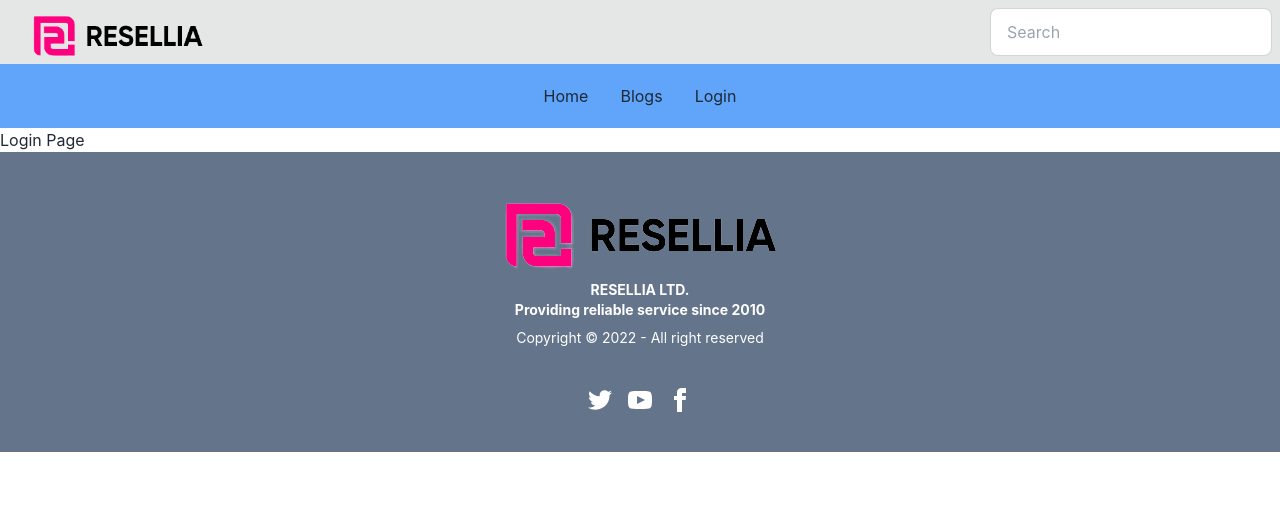
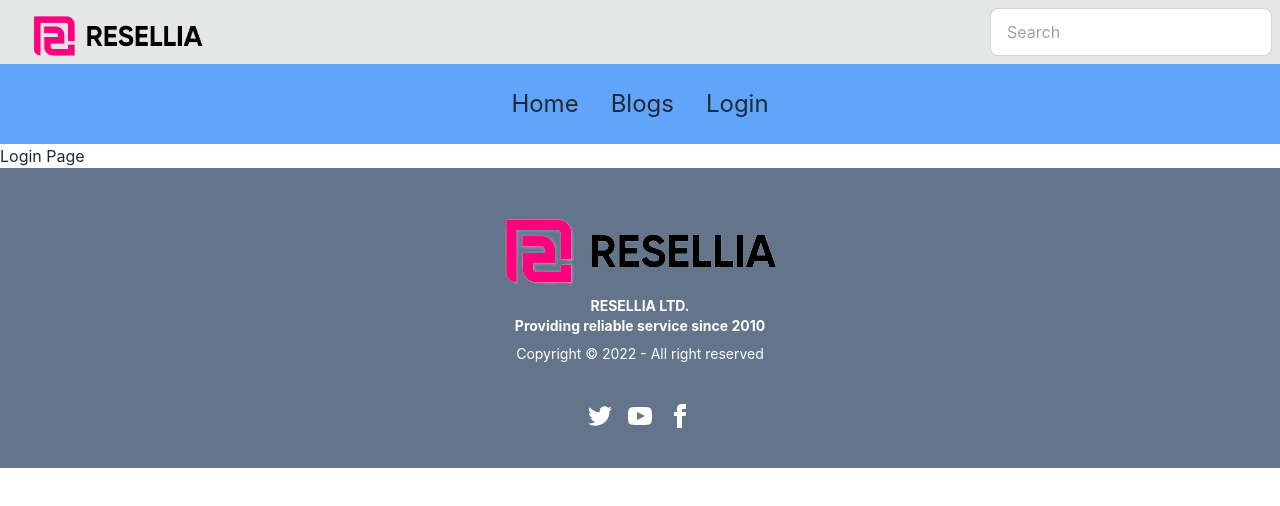
Before and after one commit to pritthwiraz/resellia-client, a React (Create React App) app: page /login in a window 1280 px wide. Shown: the top 506 px of the page. Built offline with nearby package versions, Linux system fonts and the light colour scheme.

Commit message:
Error page Created

```diff
--- a/src/Pages/Common/Navbar/Navbar.js
+++ b/src/Pages/Common/Navbar/Navbar.js
@@ -23,12 +23,11 @@ const Navbar = () => {
                 </div>
             </div>
             <div className="navbar-center hidden lg:flex">
-                <ul className="menu menu-horizontal p-0">
+                <ul className="menu menu-horizontal p-1 text-2xl">
                     {menus}
                 </ul>
             </div>
             <div className="navbar-end">
-
             </div>
         </div>
     );
--- /dev/null
+++ b/src/Pages/ErrorPage/ErrorPage.js
@@ -0,0 +1,20 @@
+import React from 'react';
+import { Link } from 'react-router-dom';
+import error from '../../Resources/Images/images/Error.jpg'
+
+const ErrorPage = () => {
+    return (
+        <div className="bg-no-repeat bg-center min-h-screen" style={{ backgroundImage: `url(${error})` }}>
+            <div className="hero-overlay bg-opacity-60"></div>
+            <div className="hero-content text-center text-neutral-content">
+                <div className="max-w-lg mt-32 pl-20">
+                    {/* <h1 className="mb-5 text-5xl font-bold"></h1> */}
+                    <p className="mb-5"></p>
+                    <Link to='/' className="btn ">Go Back To Home Page</Link>
+                </div>
+            </div>
+        </div>
+    );
+};
+
+export default ErrorPage;
```
Also changed, not shown: src/Routes/Routes/Routes.js (+8 -0 lines), src/Resources/Images/images/Error.jpg (added).
